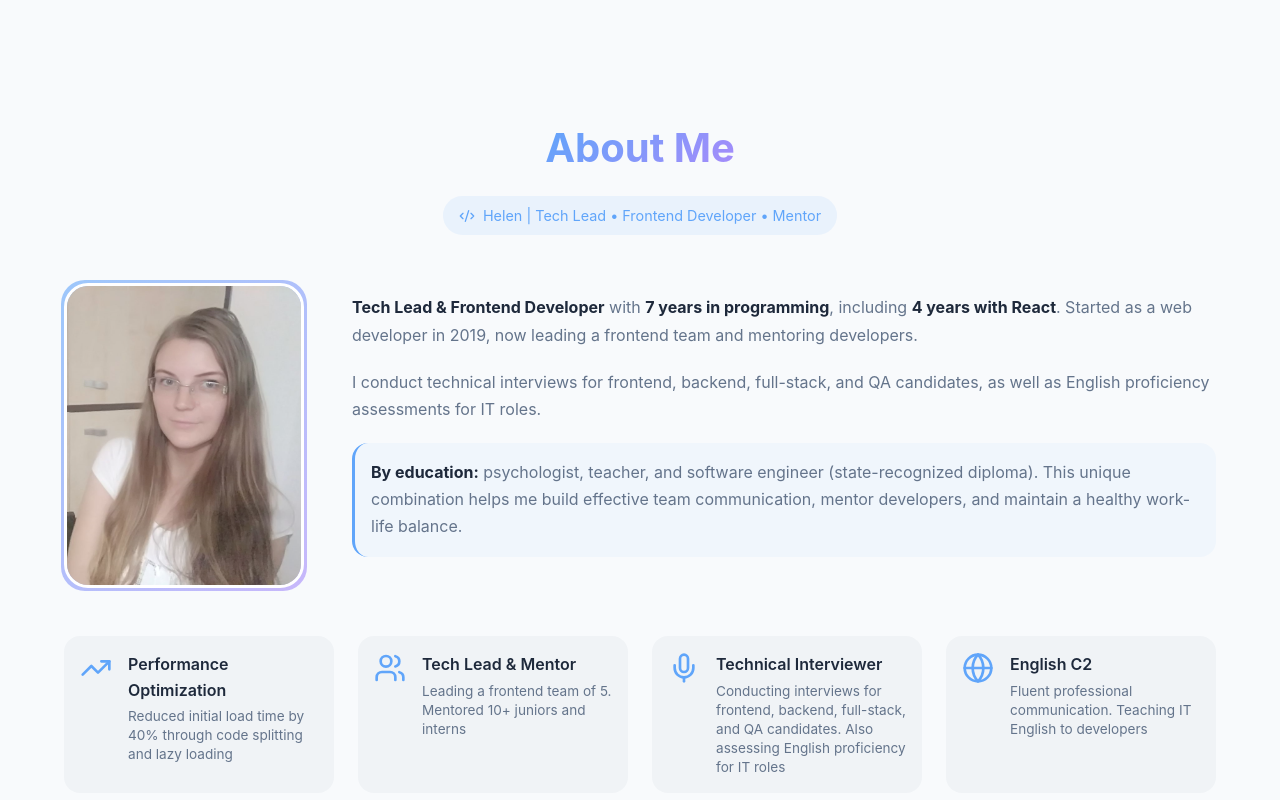
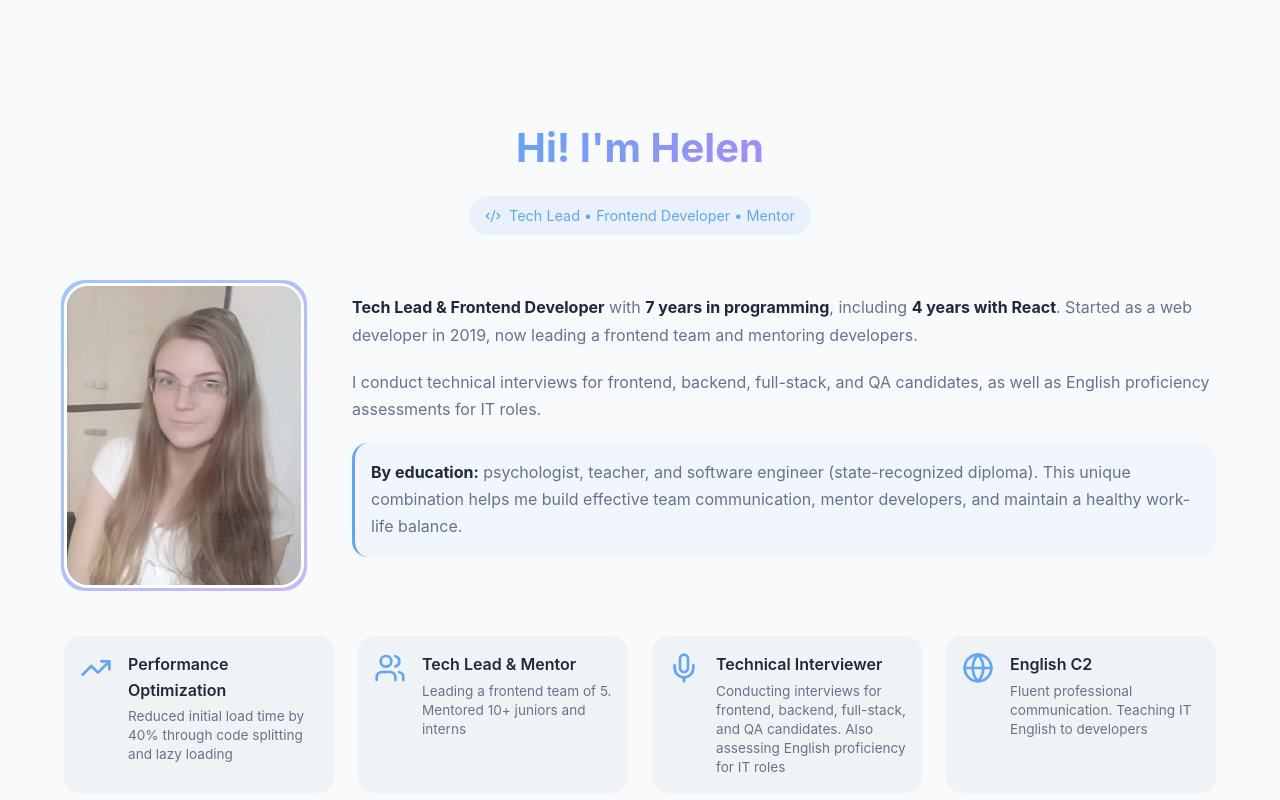
Before and after one commit to LenaYork/portfolio, a React (Vite) app: page / in a window 1280 px wide. Shown: the part 780-1580 px from the top of the page. Built offline with nearby package versions, Linux system fonts and the light colour scheme.

Commit message:
style: remove logo text on moblie, change title

```diff
--- a/src/components/About/About.tsx
+++ b/src/components/About/About.tsx
@@ -60,11 +60,11 @@ const About = () => {
           {/* Header */}
           <div className="about__header">
             <h2 className="about__title">
-              <span className="gradient-text">About Me</span>
+              <span className="gradient-text">Hi! I'm Helen</span>
             </h2>
             <div className="about__badge">
               <Code2 className="about__badge-icon" />
-              <span>Helen | Tech Lead • Frontend Developer • Mentor</span>
+              <span>Tech Lead • Frontend Developer • Mentor</span>
             </div>
           </div>
 
--- a/src/components/Footer/Footer.tsx
+++ b/src/components/Footer/Footer.tsx
@@ -1,4 +1,4 @@
-import { Github, Linkedin, Send, Mail } from 'lucide-react';
+import { Github, Send, Mail } from 'lucide-react';
 import { motion } from 'framer-motion';
 import './Footer.scss';
 
@@ -7,7 +7,6 @@ const Footer = () => {
 
   const socialLinks = [
     { icon: Github, href: 'https://github.com/lenayork', label: 'GitHub', color: '#333' },
-    { icon: Linkedin, href: 'https://www.linkedin.com/in/helenbaryshava/', label: 'LinkedIn', color: '#0A66C2' },
     { icon: Send, href: 'https://t.me/happiness1000', label: 'Telegram', color: '#26A5E4' },
     { icon: Mail, href: 'mailto:leenabarysheva@gmail.com', label: 'Email', color: '#EA4335' },
   ];
--- a/src/components/Header/Header.scss
+++ b/src/components/Header/Header.scss
@@ -46,6 +46,10 @@
 
     &-text {
       @include gradient-text($primary, $secondary);
+
+      @include mobile {
+        display: none;
+      }
     }
   }
 
```
